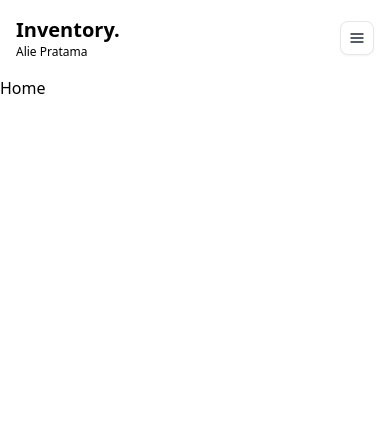
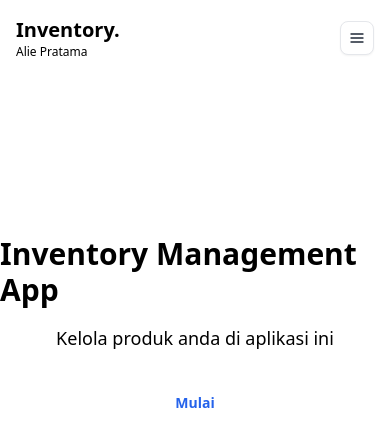
Before and after one commit to aliepratama/kuliah-responsi-inventory, a Vue app in the folder inventory-fe/: page / in a window 390 px wide. Shown: the top 446 px of the page. Built offline with nearby package versions, Linux system fonts and the light colour scheme.

Commit message:
feat: add home page

```diff
--- a/inventory-fe/src/routes/Home.vue
+++ b/inventory-fe/src/routes/Home.vue
@@ -1,5 +1,11 @@
 <script>
 </script>
 <template>
-    <h2>Home</h2>
+    <div class="min-w-full mt-40 flex flex-col items-center">
+        <h2 class="text-3xl font-extrabold">Inventory Management App</h2>
+        <p class="mt-4 text-lg font-medium">Kelola produk anda di aplikasi ini</p>
+        <router-link to="/products" type="button" class="mt-8 px-4 py-2 inline-flex items-center gap-x-2 text-sm font-semibold rounded-lg border border-transparent text-blue-600 hover:bg-blue-100 hover:text-blue-800 disabled:opacity-50 disabled:pointer-events-none dark:text-blue-500 dark:hover:bg-blue-800/30 dark:hover:text-blue-400 dark:focus:outline-none dark:focus:ring-1 dark:focus:ring-gray-600">
+            Mulai
+        </router-link>
+    </div>
 </template>
--- a/inventory-fe/src/style.css
+++ b/inventory-fe/src/style.css
@@ -534,6 +534,40 @@ video {
   --tw-backdrop-sepia:  ;
 }
 
+.container {
+  width: 100%;
+}
+
+@media (min-width: 640px) {
+  .container {
+    max-width: 640px;
+  }
+}
+
+@media (min-width: 768px) {
+  .container {
+    max-width: 768px;
+  }
+}
+
+@media (min-width: 1024px) {
+  .container {
+    max-width: 1024px;
+  }
+}
+
+@media (min-width: 1280px) {
+  .container {
+    max-width: 1280px;
+  }
+}
+
+@media (min-width: 1536px) {
+  .container {
+    max-width: 1536px;
+  }
+}
+
 .collapse {
   visibility: collapse;
 }
@@ -623,6 +657,22 @@ video {
 
 .ml-4 {
   margin-left: 1rem;
+}
+
+.mt-20 {
+  margin-top: 5rem;
+}
+
+.mt-4 {
+  margin-top: 1rem;
+}
+
+.mt-40 {
+  margin-top: 10rem;
+}
+
+.mt-8 {
+  margin-top: 2rem;
 }
 
 .block {
@@ -951,6 +1001,16 @@ video {
   line-height: 1rem;
 }
 
+.text-2xl {
+  font-size: 1.5rem;
+  line-height: 2rem;
+}
+
+.text-3xl {
+  font-size: 1.875rem;
+  line-height: 2.25rem;
+}
+
 .font-bold {
   font-weight: 700;
 }
@@ -961,6 +1021,10 @@ video {
 
 .font-semibold {
   font-weight: 600;
+}
+
+.font-extrabold {
+  font-weight: 800;
 }
 
 .uppercase {
```
